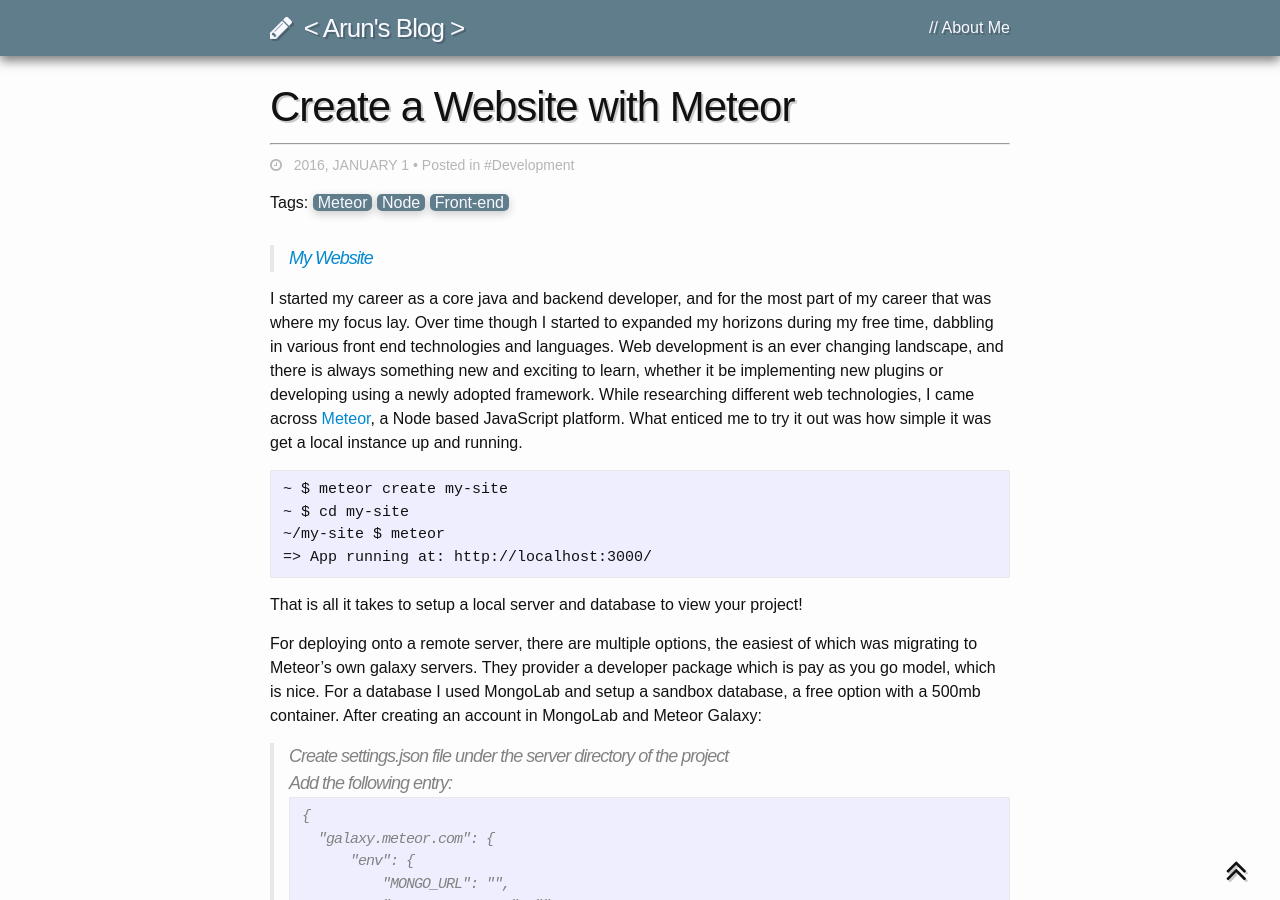
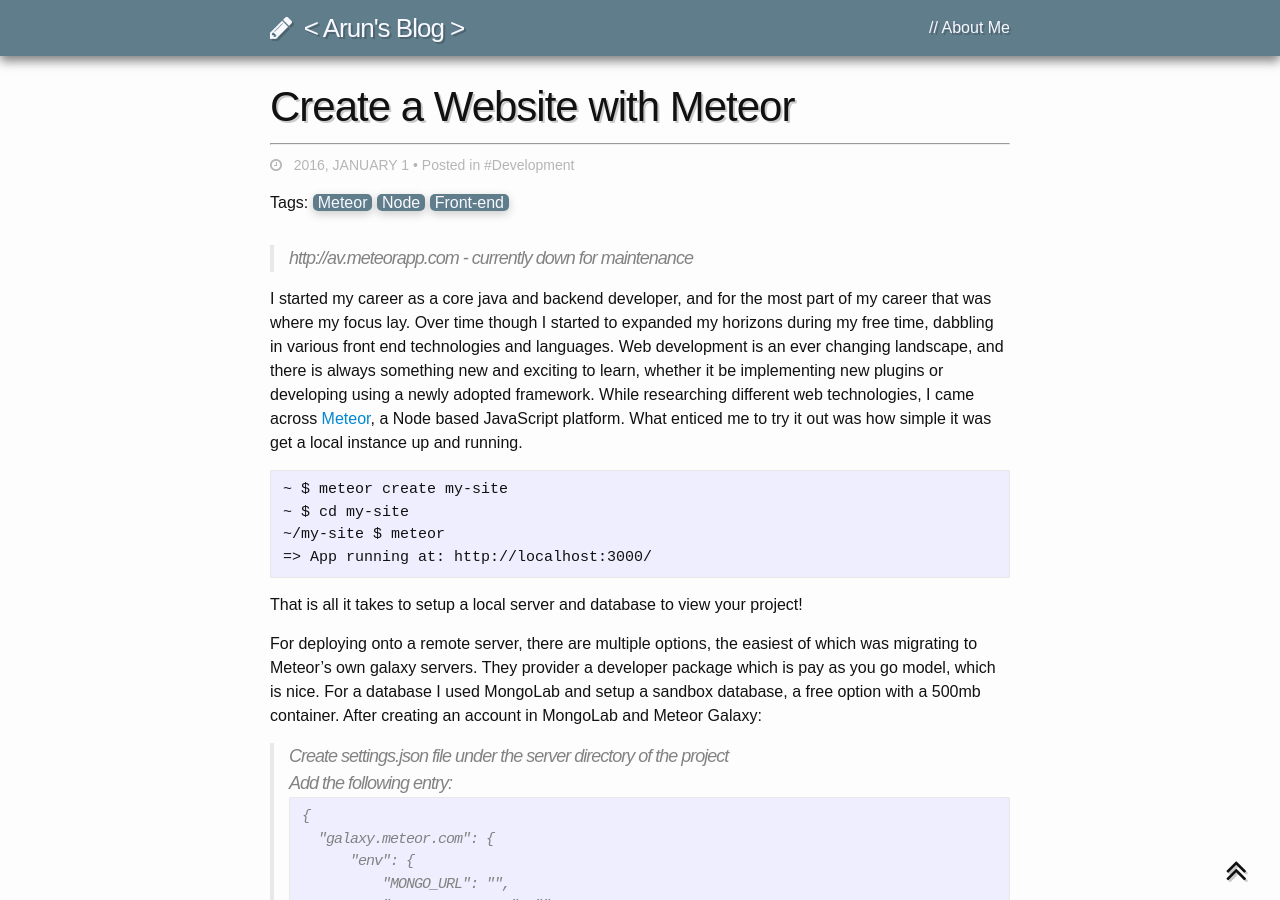
Before and after one commit to arvarghese/blog, a Jekyll site: the page built from _posts/2016-01-01-meteor-website.markdown, in a window 1280 px wide and 900 px high. Built offline with Jekyll 4.4.1, drawn with Linux system fonts in a browser that asks for light colours; nearby versions of some CDN libraries; some web fonts are replaced; comment, search, counter and statistics services are not loaded.

Commit message:
update website links

```diff
--- a/_posts/2016-01-01-meteor-website.markdown
+++ b/_posts/2016-01-01-meteor-website.markdown
@@ -7,7 +7,7 @@
 tags: [meteor,node,front-end]
 ---
 
-+ > [My Website](http://av.meteorapp.com)
++ > http://av.meteorapp.com - currently down for maintenance
 
 I started my career as a core java  and backend developer, and for the most part of my career that was where my focus lay. Over time though I started to expanded my horizons during my free time, dabbling in various front end technologies and languages. Web development is an ever changing landscape, and there is always something new and exciting to learn, whether it be implementing new plugins or developing using a newly adopted framework. While researching different web technologies, I came across [Meteor](https://www.meteor.com/), a Node based JavaScript platform. What enticed me to try it out was how simple it was get a local instance up and running.
 
```
Also changed, not shown: about.md (+1 -1 lines), 3 other files.
